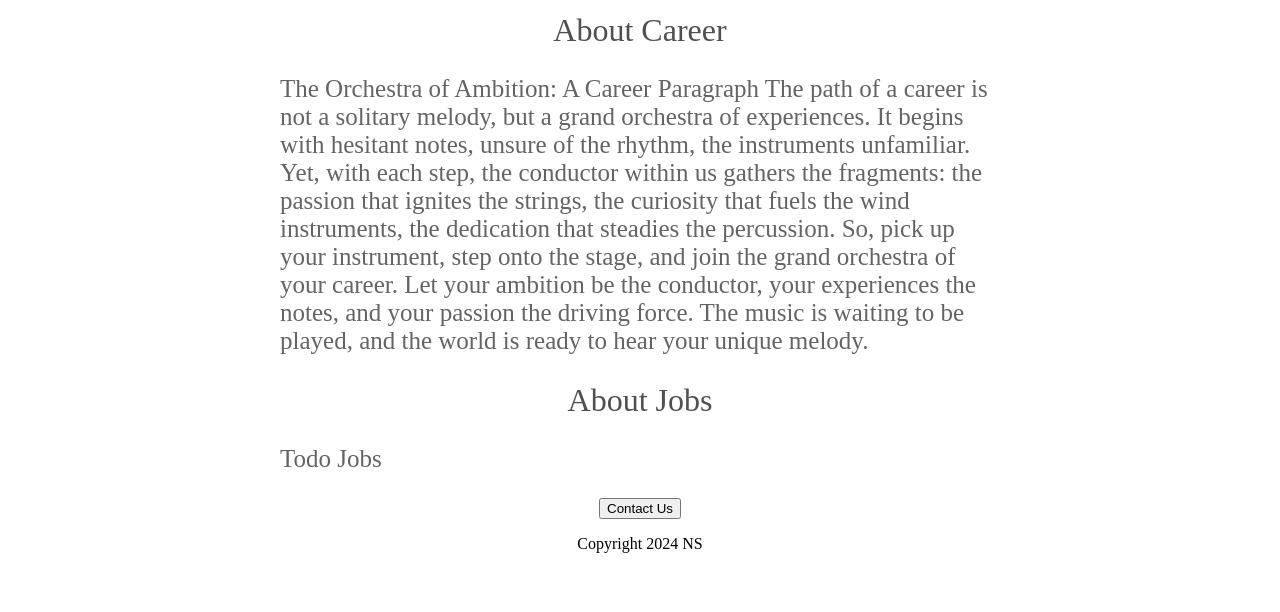
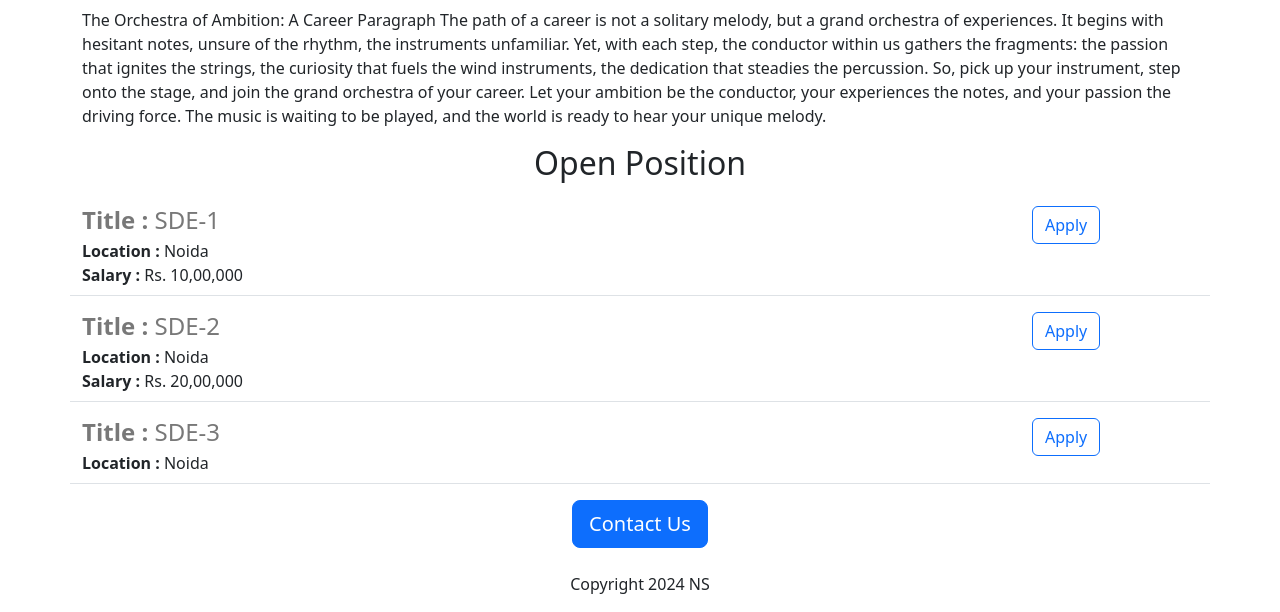
Before and after one commit to imabhinavojha/fask-career, a Flask app: page / in a window 1280 px wide. Shown: the part 469-1081 px from the top of the page. Before the commit the page ends 1022 px from the top, so only its background shows below. Run offline with Flask 3, Linux system fonts and the light colour scheme.

Commit message:
adding dynmic data

```diff
--- a/app.py
+++ b/app.py
@@ -1,12 +1,33 @@
 from flask import Flask, render_template, request, redirect
 
 app = Flask(__name__)
-
+JOBS=[
+  {
+    "id":1,
+    "Title":"SDE-1",
+    "Location":"Noida",
+    "Salary": "Rs. 10,00,000"
+  },
+  {
+    "id":2,
+    "Title":"SDE-2",
+    "Location":"Noida",
+    "Salary": "Rs. 20,00,000"
+  },
+  {
+    "id":3,
+    "Title":"SDE-3",
+    "Location":"Noida",
+  },
+]
 
 @app.route("/")
 def hello_world():
-  return render_template('home.html')
+  return render_template('homeUsingBootstrap.html',jobs=JOBS,company_name="NS")
 
+@app.route("/home1")
+def about():
+    return render_template('home.html')
 
 if __name__ == "__main__":
   app.run(host='0.0.0.0', port=8080, debug=True)
--- a/templates/home.html
+++ b/templates/home.html
@@ -39,7 +39,7 @@
 
 
     <h2>Job Career</h2>
-    <img id ="banner" src = "https://c8e31e05-c7c7-447d-898c-d221d4d17bf7-00-26tlmastef35q.sisko.replit.dev/static/Screenshot1.png" width="320">
+    <img id ="banner" src = "https://images.unsplash.com/photo-1529400971008-f566de0e6dfc?q=80&w=2970&auto=format&fit=crop&ixlib=rb-4.0.3&ixid=M3wxMjA3fDB8MHxwaG90by1wYWdlfHx8fGVufDB8fHx8fA%3D%3D" width="320">
     <h2>About Career</h2>
     <p class="bodytext">The Orchestra of Ambition: A Career Paragraph
 
--- /dev/null
+++ b/templates/homeUsingBootstrap.html
@@ -0,0 +1,42 @@
+<!DOCTYPE HTML>
+<html>
+  <head>
+    <meta charset="utf-8">
+    <meta name="viewport" content="width=device-width, initial-scale=1">
+    <title>Career</title>
+    <link href="https://cdn.jsdelivr.net/npm/bootstrap@5.3.3/dist/css/bootstrap.min.css" rel="stylesheet" integrity="sha384-QWTKZyjpPEjISv5WaRU9OFeRpok6YctnYmDr5pNlyT2bRjXh0JMhjY6hW+ALEwIH" crossorigin="anonymous">
+    <style>
+
+      #banner{
+        width:100%;
+        height:360px;
+        object-fit:cover;
+      }
+
+    </style>
+  </head>
+  <body>
+    <div class="container">
+
+    <h2 class="text-center mt-2 mb-4">{{company_name}} Career</h2>
+    <img class="img-fluid" id ="banner" src = "https://images.unsplash.com/photo-1529400971008-f566de0e6dfc?q=80&w=2970&auto=format&fit=crop&ixlib=rb-4.0.3&ixid=M3wxMjA3fDB8MHxwaG90by1wYWdlfHx8fGVufDB8fHx8fA%3D%3D" width="320">
+    <h2 class="text-center">About Career</h2>
+    <p>The Orchestra of Ambition: A Career Paragraph
+
+    The path of a career is not a solitary melody, but a grand orchestra of experiences. It begins with hesitant notes, unsure of the rhythm, the instruments unfamiliar. Yet, with each step, the conductor within us gathers the fragments: the passion that ignites the strings, the curiosity that fuels the wind instruments, the dedication that steadies the percussion.
+
+    So, pick up your instrument, step onto the stage, and join the grand orchestra of your career. Let your ambition be the conductor, your experiences the notes, and your passion the driving force. The music is waiting to be played, and the world is ready to hear your unique melody.
+</p>
+    <h2 class="text-center mt-2 mb-4">Open Position</h2>
+      <div>
+        {% for job in jobs %}
+        {% include 'jobitem.html'%}
+        {% endfor %}
+      </div>
+      <div class="text-center">
+        <button class="btn btn-primary btn-lg" >Contact Us</button>
+      <p class="mt-4" >Copyright 2024 NS</p>
+      </div>
+      </div>
+  </body>
+</html>
--- /dev/null
+++ b/templates/jobitem.html
@@ -0,0 +1,15 @@
+<div class="border-bottom row" style="margin-bottom:16px; padding-bottom:8px"; >
+
+  <div class="col-10">
+  <h4 style="color:rgb(120, 120, 120); margin-bottom:4px"><b>Title : </b>{{job['Title']}}</h4>
+  <div><b>Location : </b>{{job['Location']}}</div>
+  {% if 'Salary' in job %}
+  <div><b>Salary : </b>{{job['Salary']}}</div>
+  {% endif %}
+</div>
+
+<div class="col-2">
+  <button type="button" class="btn btn-outline-primary">Apply</button>
+</div>
+
+</div>
```
